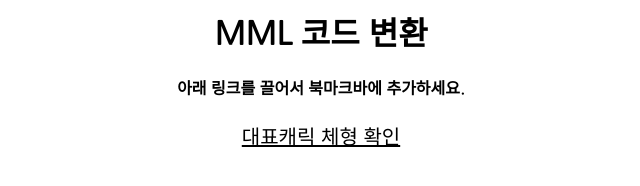
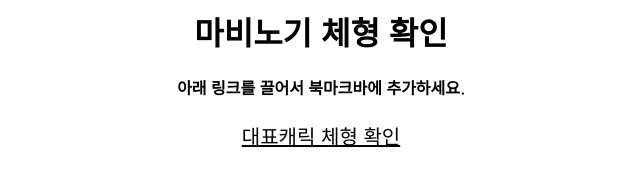
Before and after one commit to mabinewb/mabi-body-shape, a plain HTML site: page index.html in a window 1280 px wide. Shown: the whole page, without its empty margins (319-959 px from the left). Drawn offline with Linux system fonts and the light colour scheme.

Commit message:
ㅇㅅㅇ

```diff
--- a/index.html
+++ b/index.html
@@ -14,7 +14,7 @@
     </head>
     <body>
         <div style="margin:auto; width: fit-content; text-align: center;">
-            <h1>MML 코드 변환</h1>
+            <h1>마비노기 체형 확인</h1>
             <h4>아래 링크를 끌어서 북마크바에 추가하세요.</h4>
             <a href="javascript:$.ajax({url : '/dressroom/data/characterapi.asp',type : 'POST',contentType:'application/json',success : function(data){alert('키(10살:0 ~ 17살:1 상대수치) : ' + data.gc_height + '\n몸무게(비만도) : ' + data.gc_weight + '\n상체(근육) : ' + data.gc_upper_weight + '\n하체 : ' + data.gc_lower_weight);}});">대표캐릭 체형 확인</a>
         </div>
```
